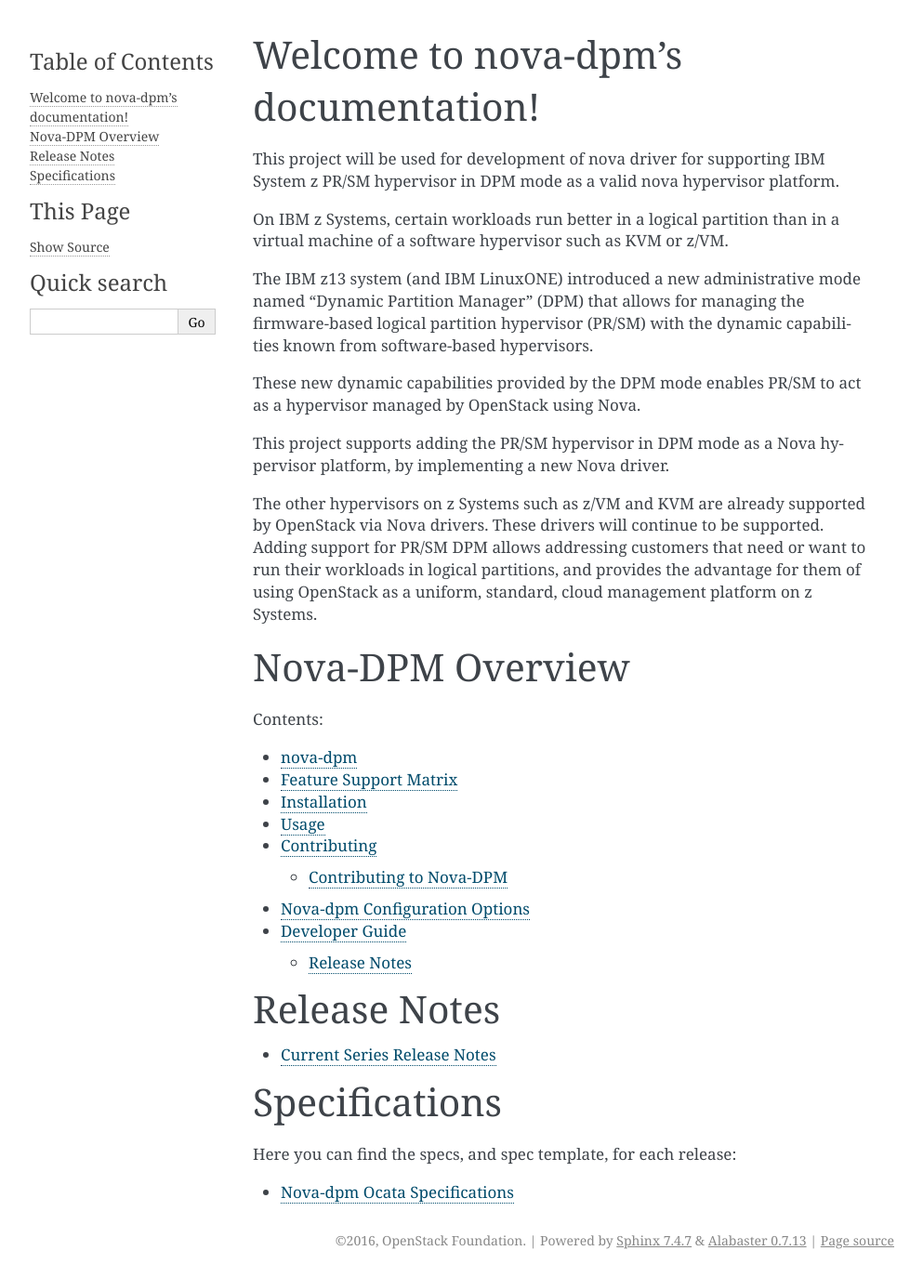
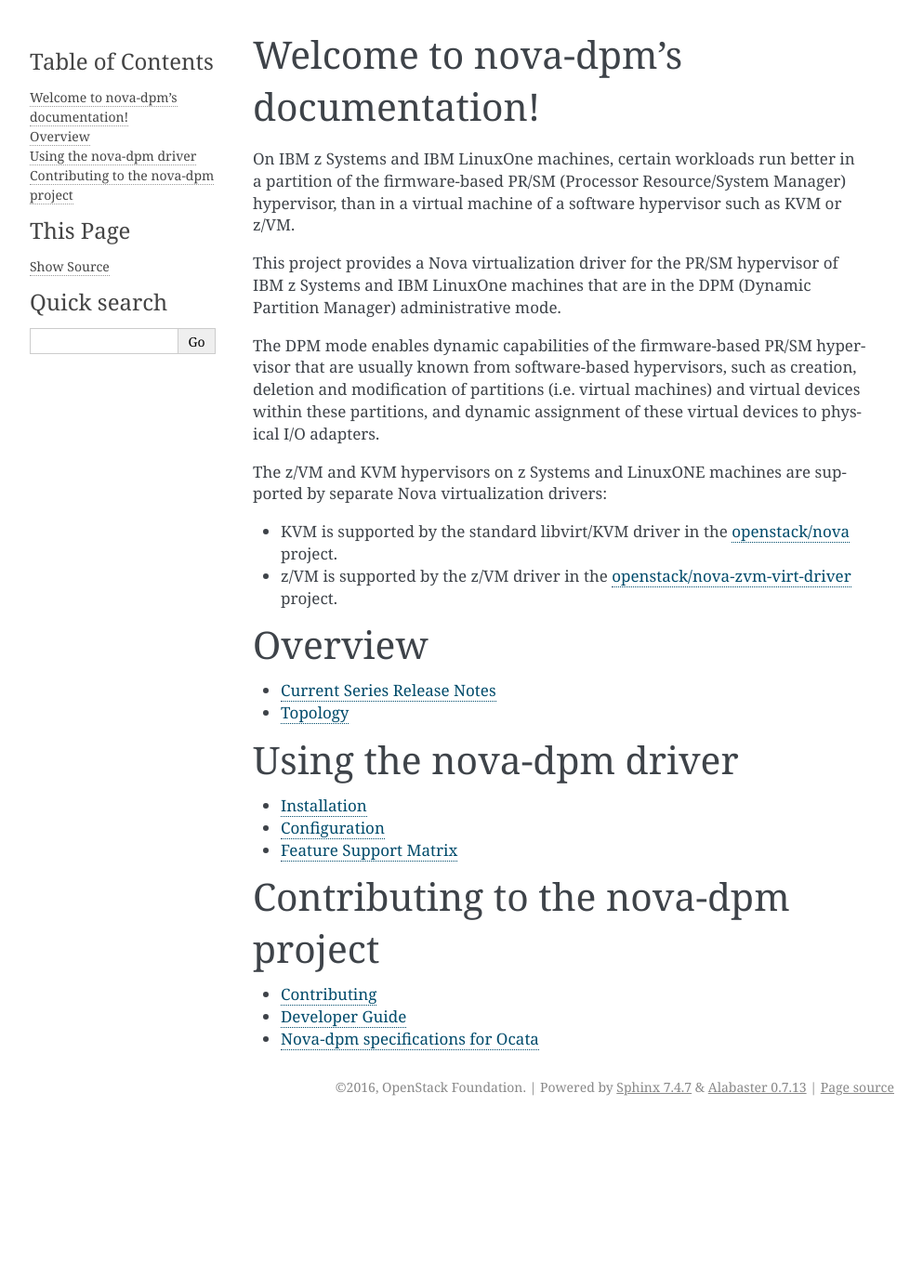
Before and after one commit to openstack-archive/nova-dpm, a Sphinx documentation site: the page built from doc/source/index.rst, in a window 1280 px wide. Shown: the whole page at 93% size, without its empty margins (148-1141 px from the left). Built offline with Sphinx 7.4.7, drawn with Linux system fonts in a browser that asks for light colours; after the commit the page ends 1209 px from its top, so only the background shows below that.

Commit message:
Overhauled the documentation
This change is supposed to improve the documentation that currently
exists, without adding much new content.

Details:

* Reorganized the main page into a common overview section, a
  section for users of the driver, and a section for contributors.
* Separated between the `README.rst` file and the introductory text
  on the main page, because the `README.rst` file stands on its own
  when shown on the Github code page, while the introductory text
  is part of the larger documentation. As a result, removed the
  `doc/source/readme.rst` file.
* Added an empty chapter for the topology to the overview section
  of the main page, instead of referencing the readme file.
* Cleaned up headings and file names somewhat.
* Added link targets to any major headings.
* Adapted the contributions page to the project, and added links
  for the Git repo and the Gerrit review page.

Change-Id: Id7a9a632984ad8945ca1dd347a7766601030a373
Partial-Bug: 1660689
Signed-off-by: Andreas Maier <maiera@de.ibm.com>

```diff
--- a/doc/source/devref.rst
+++ b/doc/source/devref.rst
@@ -1,3 +1,5 @@
+.. _`developer guide`:
+
 ===============
 Developer Guide
 ===============
--- a/doc/source/index.rst
+++ b/doc/source/index.rst
@@ -15,64 +15,60 @@
       under the License.
 
 Welcome to nova-dpm's documentation!
-========================================
+====================================
 
-This project will be used for development of nova driver for supporting IBM System z PR/SM hypervisor in DPM mode as a valid nova hypervisor platform.
+On IBM z Systems and IBM LinuxOne machines, certain workloads run better in a
+partition of the firmware-based PR/SM (Processor Resource/System Manager)
+hypervisor, than in a virtual machine of a software hypervisor such as KVM or
+z/VM.
 
-On IBM z Systems, certain workloads run better in a logical partition than
-in a virtual machine of a software hypervisor such as KVM or z/VM.
+This project provides a Nova virtualization driver for the PR/SM hypervisor of
+IBM z Systems and IBM LinuxOne machines that are in the DPM (Dynamic Partition
+Manager) administrative mode.
 
-The IBM z13 system (and IBM LinuxONE) introduced a new administrative mode
-named "Dynamic Partition Manager" (DPM) that allows for managing the
-firmware-based logical partition hypervisor (PR/SM) with the dynamic
-capabilities known from software-based hypervisors.
+The DPM mode enables dynamic capabilities of the firmware-based PR/SM
+hypervisor that are usually known from software-based hypervisors, such as
+creation, deletion and modification of partitions (i.e. virtual machines) and
+virtual devices within these partitions, and dynamic assignment of these
+virtual devices to physical I/O adapters.
 
-These new dynamic capabilities provided by the DPM mode enables PR/SM to
-act as a hypervisor managed by OpenStack using Nova.
+The z/VM and KVM hypervisors on z Systems and LinuxONE machines are supported
+by separate Nova virtualization drivers:
 
-This project supports adding the PR/SM hypervisor in DPM mode as a
-Nova hypervisor platform, by implementing a new Nova driver.
+* KVM is supported by the standard libvirt/KVM driver in the
+  `openstack/nova <http://git.openstack.org/cgit/openstack/nova>`_
+  project.
 
-The other hypervisors on z Systems such as z/VM and KVM are already
-supported by OpenStack via Nova drivers. These drivers will continue to be
-supported. Adding support for PR/SM DPM allows addressing customers that
-need or want to run their workloads in logical partitions, and provides the
-advantage for them of using OpenStack as a uniform, standard, cloud
-management platform on z Systems.
+* z/VM is supported by the z/VM driver in the
+  `openstack/nova-zvm-virt-driver <http://git.openstack.org/cgit/openstack/nova-zvm-virt-driver>`_
+  project.
 
-Nova-DPM Overview
-=====================
-
-Contents:
+Overview
+========
 
 .. toctree::
-    :maxdepth: 2
+    :maxdepth: 1
 
-    readme
-    support-matrix
-    installation
-    usage
-    contributing
-    sample_config
-    devref
+    releasenotes/source/unreleased
+    topology
 
-
-Release Notes
-=============
+Using the nova-dpm driver
+=========================
 
 .. toctree::
-   :maxdepth: 1
+    :maxdepth: 1
 
-   releasenotes/source/unreleased
+    installation
+    configuration
+    support-matrix
 
-
-Specifications
-==============
-
-Here you can find the specs, and spec template, for each release:
+Contributing to the nova-dpm project
+====================================
 
 .. toctree::
-   :glob:
-   :maxdepth: 1
+    :glob:
+    :maxdepth: 1
 
-   specs/ocata/index
+    contributing
+    devref
+    specs/ocata/index
--- a/doc/source/readme.rst
+++ /dev/null
@@ -1 +0,0 @@
-.. include:: ../../README.rst
--- a/doc/source/support-matrix.rst
+++ b/doc/source/support-matrix.rst
@@ -1,4 +1,6 @@
+.. `feature support matrix`:
 
+======================
 Feature Support Matrix
 ======================
 
--- a/doc/source/usage.rst
+++ /dev/null
@@ -1,7 +0,0 @@
-========
-Usage
-========
-
-To use nova-dpm in a project::
-
-    import nova_dpm
```
Also changed, not shown: CONTRIBUTING.rst (deleted, +0 -19 lines), README.rst (+29 -24 lines), doc/source/configuration.rst (added, +17 -0 lines), doc/source/contributing.rst (+27 -1 lines), doc/source/installation.rst (+28 -5 lines), doc/source/sample_config.rst (deleted, +0 -12 lines), doc/source/specs/ocata/index.rst (+7 -5 lines), doc/source/topology.rst (added, +7 -0 lines).
